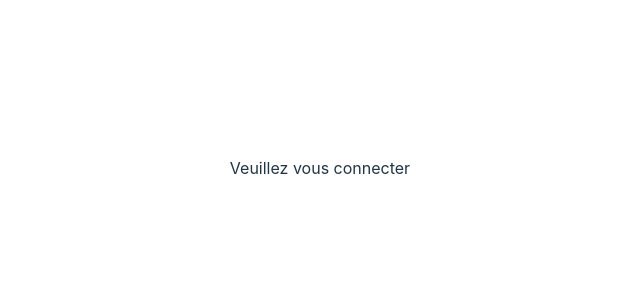
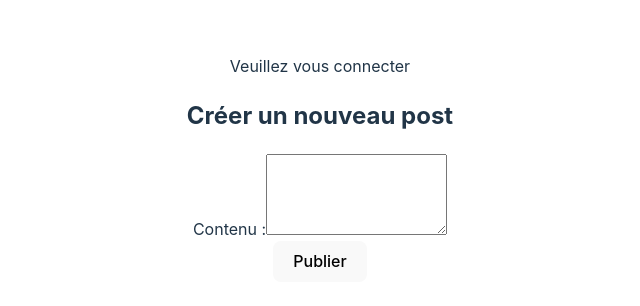
Before and after one commit to ZealRa/Flop_Network, a React (Vite) app: page /createPost in a window 1280 px wide. Shown: the part 232-538 px from the top of the page, without its empty margins (320-960 px from the left). Built offline with nearby package versions, Linux system fonts and the light colour scheme.

Commit message:
CreatePost functionality

```diff
--- a/src/AppRoutes.jsx
+++ b/src/AppRoutes.jsx
@@ -5,6 +5,7 @@ import Profile from "./pages/Profile";
 import Login from "./pages/Login";
 import Signup from "./pages/Signup";
 import EditProfile from "./pages/editProfile";
+import CreatePost from "./components/CreatePost";
 
 const AppRoutes = () => {
   return (
@@ -14,6 +15,7 @@ const AppRoutes = () => {
       <Route path="/login" element={<Login />} />
       <Route path="/signup" element={<Signup />} />
       <Route path="/editProfile" element={<EditProfile />} />
+      <Route path="/createPost" element={<CreatePost />} />
     </Routes>
   );
 };
--- /dev/null
+++ b/src/atoms/postsAtom.js
@@ -0,0 +1,3 @@
+import { atom } from "jotai";
+
+export const postsAtom = atom([]);
--- /dev/null
+++ b/src/components/CreatePost.jsx
@@ -0,0 +1,76 @@
+import React, { useState } from "react";
+import { useAtom } from "jotai";
+import { useNavigate } from "react-router-dom";
+import { postsAtom } from "../atoms/postsAtom";
+import { userAtom } from "../atoms/userAtom";
+
+const CreatePost = () => {
+  const [text, setText] = useState("");
+  const [user] = useAtom(userAtom);
+  const [posts, setPosts] = useAtom(postsAtom);
+  const navigate = useNavigate();
+
+  const handleSubmit = async (e) => {
+    e.preventDefault();
+
+    if (!text.trim()) {
+      alert("Le contenu du post ne peut pas être vide !");
+      return;
+    }
+
+    const token = localStorage.getItem("jwt");
+    if (!token) {
+      alert("Vous devez être connecté pour créer un post.");
+      return;
+    }
+
+    try {
+      const response = await fetch("http://localhost:1337/api/posts", {
+        method: "POST",
+        headers: {
+          "Content-Type": "application/json",
+          Authorization: `Bearer ${token}`,
+        },
+        body: JSON.stringify({
+          data: {
+            text,
+            author: user.id,
+          },
+        }),
+      });
+
+      if (!response.ok) {
+        throw new Error("Erreur lors de la création du post");
+      }
+
+      const newPost = await response.json();
+
+      setPosts((prevPosts) => [newPost, ...prevPosts]);
+
+      navigate("/");
+    } catch (error) {
+      console.error("Erreur :", error);
+    }
+  };
+
+  return (
+    <div>
+      <h2>Créer un nouveau post</h2>
+      <form onSubmit={handleSubmit}>
+        <div>
+          <label htmlFor="text">Contenu :</label>
+          <textarea
+            id="text"
+            value={text}
+            onChange={(e) => setText(e.target.value)}
+            rows="5"
+            required
+          />
+        </div>
+        <button type="submit">Publier</button>
+      </form>
+    </div>
+  );
+};
+
+export default CreatePost;
--- a/src/components/Header.jsx
+++ b/src/components/Header.jsx
@@ -18,6 +18,7 @@ const Header = () => {
           <span>Bienvenue, {user.username}</span>
           <Link to="/profile">Mon Profil</Link>
           <button onClick={handleLogout}>Déconnexion</button>
+          <Link to="/">Home</Link>
         </div>
       ) : (
         <span>Veuillez vous connecter</span>
--- a/src/pages/Home.jsx
+++ b/src/pages/Home.jsx
@@ -9,7 +9,12 @@ const Home = () => {
   return (
     <div>
       {user ? (
-        <h1>Bienvenue, {user.username}!</h1>
+        <div>
+          <h1>Bienvenue, {user.username}!</h1>
+          <Link to="/createPost">
+            <button>Créer un post</button>
+          </Link>
+        </div>
       ) : (
         <div>
           <h1>Bienvenue sur notre réseau social !</h1>
```
